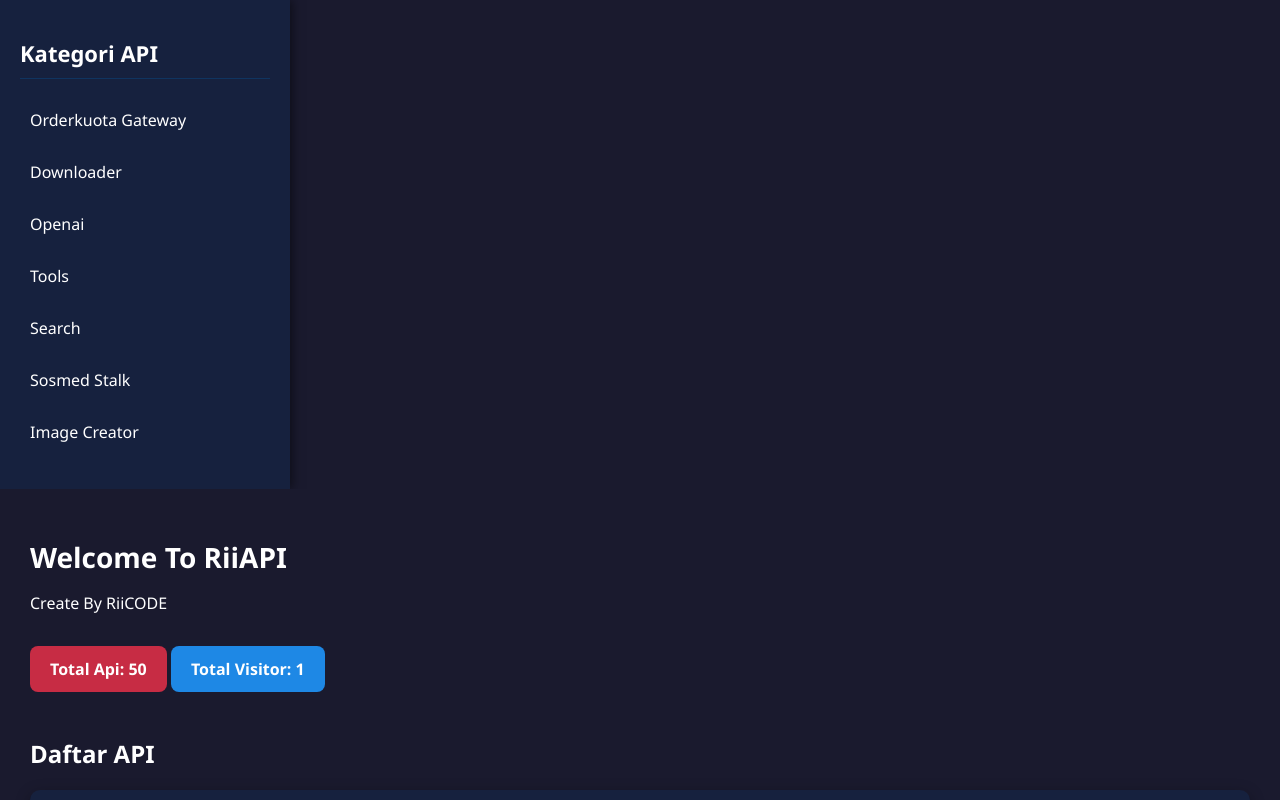
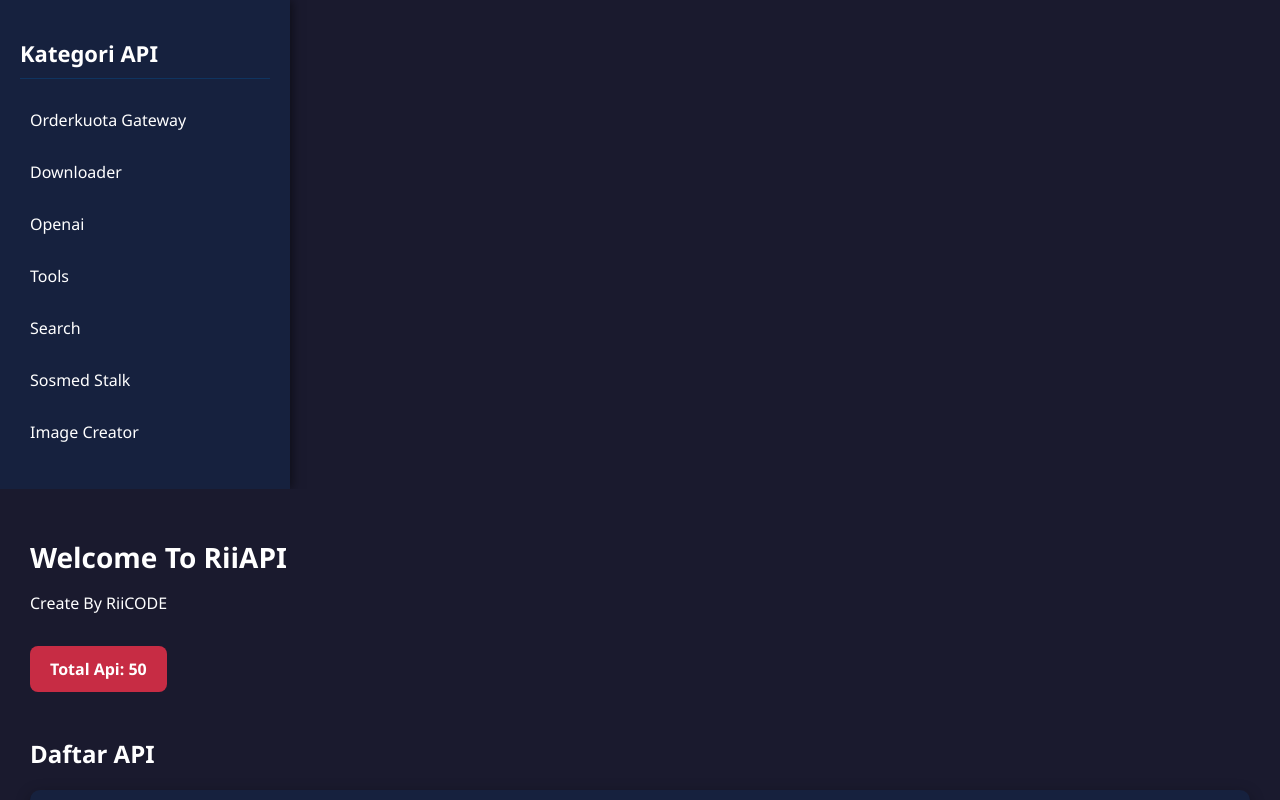
Before and after one commit to riistud/NewApi, a website: page index.html in a window 1280 px wide. Shown: the top 800 px of the page. Drawn offline with Linux system fonts and the light colour scheme.

Commit message:
Update index.html

```diff
--- a/index.html
+++ b/index.html
@@ -222,7 +222,6 @@
     <h1 lang="id">Welcome To RiiAPI</h1>
     <p lang="id">Create By RiiCODE</p>
     <p class="total-api" lang="id">Total Api: <span id="totalApi"></span></p>
-    <p class="total-visitor" lang="id">Total Visitor: <span id="totalVisitor">0</span></p>
     <h2 lang="id">Daftar API</h2>
     <div id="kontenApi"></div>
   </div>
@@ -358,20 +357,6 @@
         sidebar.classList.remove("active");
       }
     });
-
-    // Fungsi untuk menghitung dan menampilkan total visitor
-    function updateVisitorCount() {
-      let visitorCount = localStorage.getItem("visitorCount");
-      if (!visitorCount) {
-        visitorCount = 0;
-      }
-      visitorCount = parseInt(visitorCount) + 1;
-      localStorage.setItem("visitorCount", visitorCount);
-      document.getElementById("totalVisitor").textContent = visitorCount;
-    }
-
-    // Panggil fungsi saat halaman dimuat
-    document.addEventListener("DOMContentLoaded", updateVisitorCount);
   </script>
 </body>
 </html>
```
